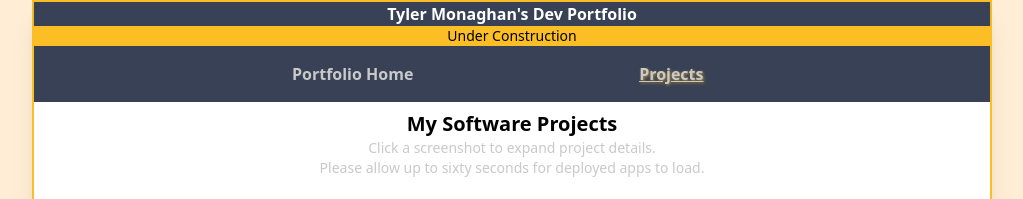
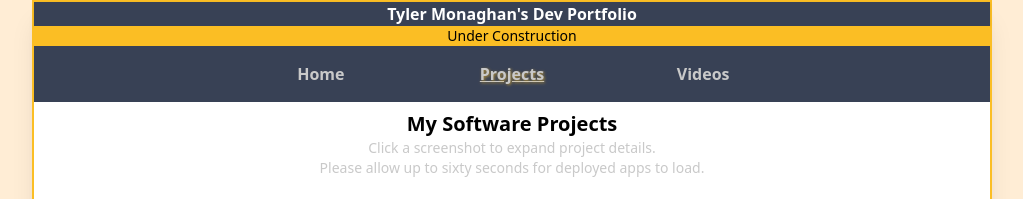
Before and after one commit to tymonaghan/dev-portfolio, a React app: page /projects in a window 1280 px wide. Shown: the top 199 px of the page, without its empty margins (128-1151 px from the left). Built offline with nearby package versions, Linux system fonts and the light colour scheme.

Commit message:
add videos page with link to youtube playlist

```diff
--- a/app/components/NavBar.js
+++ b/app/components/NavBar.js
@@ -15,15 +15,15 @@ const NavBar = () => {
       </div>
       <div className="bg-accent text-sm text-center">Under Construction</div>
       <div className="flex h-14 bg-background-dark dark:bg-gutter-dark  text-text-secondary-dark dark:text-text-primary-light font-bold justify-center">
-        <div className="my-auto  w-2/6 text-center">
+        <div className="my-auto  w-1/5 text-center">
           <NavLink
             to="/"
             style={({ isActive }) => (isActive ? activeStyle : undefined)}
           >
-            Portfolio Home
+            Home
           </NavLink>
         </div>
-        <div className="my-auto  w-2/6 text-center">
+        <div className="my-auto  w-1/5 text-center">
           <NavLink
             to="/projects"
             style={({ isActive }) => (isActive ? activeStyle : undefined)}
@@ -31,6 +31,14 @@ const NavBar = () => {
             Projects
           </NavLink>
         </div>
+        <div className="my-auto  w-1/5 text-center">
+          <NavLink
+            to="/videos"
+            style={({ isActive }) => (isActive ? activeStyle : undefined)}
+          >
+            Videos
+          </NavLink>
+        </div>
       </div>
     </div>
   );
--- a/app/components/index.js
+++ b/app/components/index.js
@@ -7,6 +7,7 @@ import ProjectDetailCard from "./ProjectDetailCard";
 import ProjectListCard from "./ProjectListCard";
 import TechIcons from "./TechIcons";
 import ButtonGroup from "./ButtonGroup";
+import Videos from "./Videos";
 
 export {
   NavBar,
@@ -18,4 +19,5 @@ export {
   ProjectListCard,
   TechIcons,
   ButtonGroup,
+  Videos,
 };
--- a/app/main.js
+++ b/app/main.js
@@ -13,6 +13,7 @@ import {
   ProjectList,
   Layout,
   ProjectDetailCard,
+  Videos,
 } from "./components";
 
 render(
@@ -23,6 +24,7 @@ render(
         <Route path="projects" element={<ProjectList />}>
           <Route path=":projectName" element={<ProjectDetailCard />} />
         </Route>
+        <Route path="videos" element={<Videos />} />
       </Route>
     </Routes>
   </BrowserRouter>,
```
Also changed, not shown: public/output.css.
